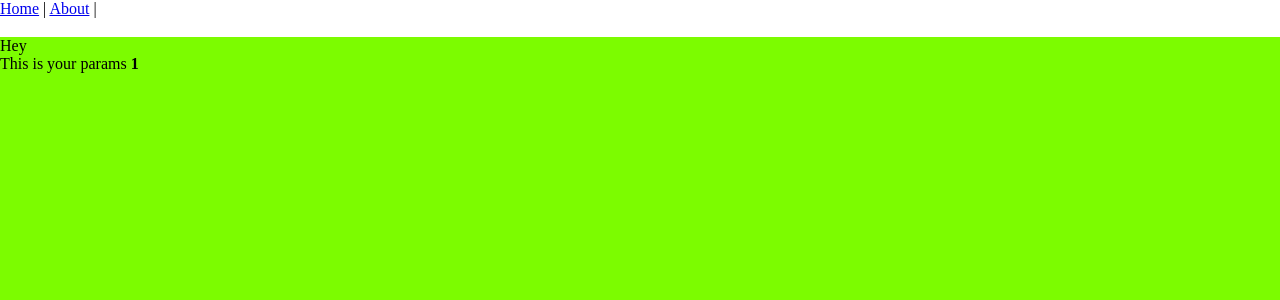
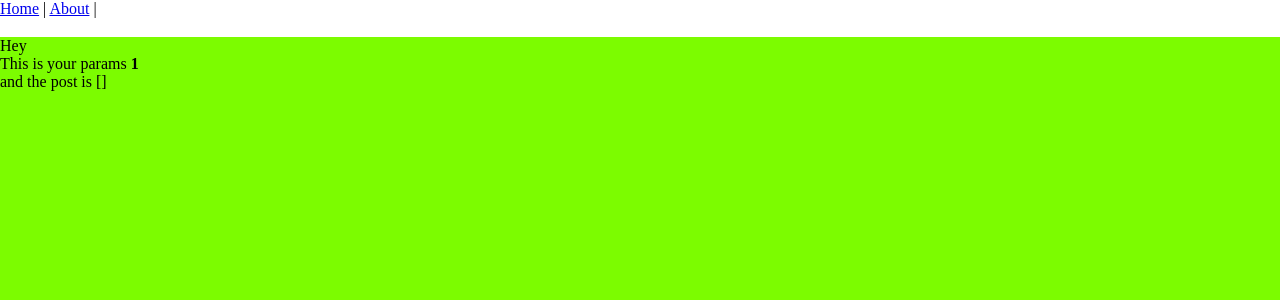
Before and after one commit to yusef-codes10/posts-app, a Vue app: page /1 in a window 1280 px wide. Shown: the top 300 px of the page. Built offline with nearby package versions, Linux system fonts and the light colour scheme.

Commit message:
trying to access the ttile from the pinia store using the id that we have

```diff
--- a/src/views/PostDetailsView.vue
+++ b/src/views/PostDetailsView.vue
@@ -4,6 +4,10 @@ import { useRoute } from 'vue-router'
 const route = useRoute()
 
 console.log(route.params.id)
+
+import { useStore } from '@/stores/store.js'
+
+const myStore = useStore()
 </script>
 
 <template>
@@ -14,6 +18,8 @@ console.log(route.params.id)
     <b>
       {{ route.params.id }}
     </b>
+    <br />
+    and the post is {{ myStore.posts.filter((post) => post.id === route.params.id) }}
     <!-- TODO: next we wanna aceess the component properties and send them as props  -->
   </div>
 </template>
```
